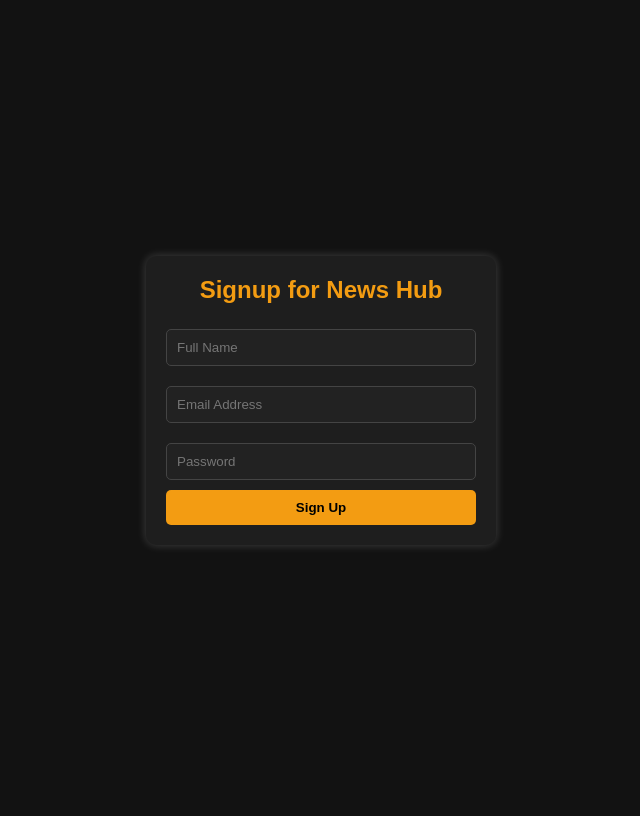
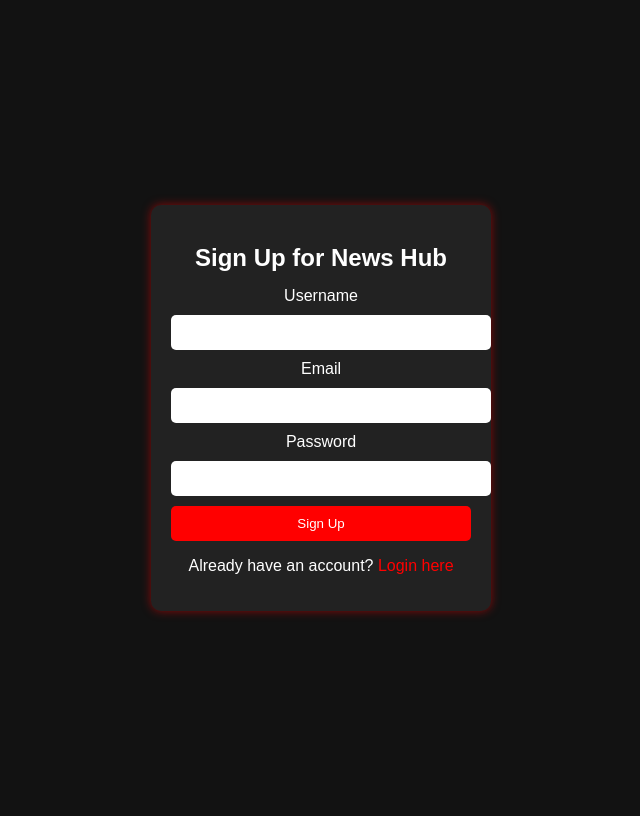
Before and after one commit to gauravnetes/news-hub-webApp, a Django app: page /signup/ in a window 1280 px wide. Shown: the whole page, without its empty margins (319-959 px from the left). Before the commit the page ends 548 px from the top, so only its background shows below. Run offline with Django 5.2, Linux system fonts and the light colour scheme.

Commit message:
everything working --extra features to be added on

```diff
--- /dev/null
+++ b/newsapp/news_api/static/style.css
@@ -0,0 +1,49 @@
+body.dark-theme {
+    background-color: #121212;
+    color: #fff;
+    font-family: Arial, sans-serif;
+    display: flex;
+    justify-content: center;
+    align-items: center;
+    height: 100vh;
+}
+
+.auth-container {
+    background: #222;
+    padding: 20px;
+    border-radius: 10px;
+    box-shadow: 0 0 10px rgba(255, 0, 0, 0.5);
+    width: 300px;
+    text-align: center;
+}
+
+.auth-container h2 {
+    margin-bottom: 15px;
+}
+
+input {
+    width: 100%;
+    padding: 10px;
+    margin: 10px 0;
+    border: none;
+    border-radius: 5px;
+}
+
+.btn-red {
+    background-color: red;
+    color: white;
+    padding: 10px;
+    border: none;
+    width: 100%;
+    border-radius: 5px;
+    cursor: pointer;
+}
+
+.btn-red:hover {
+    background-color: darkred;
+}
+
+a {
+    color: red;
+    text-decoration: none;
+}
--- a/newsapp/news_api/templates/news_api/signup.html
+++ b/newsapp/news_api/templates/news_api/signup.html
@@ -1,104 +1,33 @@
+{% load static %}
+
 <!DOCTYPE html>
 <html lang="en">
 <head>
     <meta charset="UTF-8">
     <meta name="viewport" content="width=device-width, initial-scale=1.0">
     <title>Signup - News Hub</title>
-    <style>
-        * {
-            margin: 0;
-            padding: 0;
-            box-sizing: border-box;
-            font-family: 'Arial', sans-serif;
-        }
+    <link rel="stylesheet" href="{% static 'style.css' %}">
 
-        body {
-            background-color: #121212;
-            color: #ffffff;
-            display: flex;
-            justify-content: center;
-            align-items: center;
-            height: 100vh;
-        }
-
-        .container {
-            background-color: #1E1E1E;
-            padding: 20px;
-            border-radius: 10px;
-            box-shadow: 0px 0px 10px rgba(255, 255, 255, 0.2);
-            text-align: center;
-            width: 350px;
-        }
-
-        h2 {
-            color: #f39c12;
-            margin-bottom: 15px;
-        }
-
-        input {
-            width: 100%;
-            padding: 10px;
-            margin: 10px 0;
-            border: 1px solid #444;
-            background: #222;
-            color: white;
-            border-radius: 5px;
-        }
-
-        button {
-            width: 100%;
-            padding: 10px;
-            background: #f39c12;
-            border: none;
-            color: black;
-            font-weight: bold;
-            cursor: pointer;
-            border-radius: 5px;
-            transition: 0.3s;
-        }
-
-        button:hover {
-            background: #d68910;
-        }
-
-        .login-link {
-            margin-top: 15px;
-            font-size: 14px;
-        }
-
-        .login-link a {
-            color: #f39c12;
-            text-decoration: none;
-        }
-
-        .login-link a:hover {
-            text-decoration: underline;
-        }
-
-        .error {
-            color: red;
-            font-size: 14px;
-            margin-bottom: 10px;
-        }
-    </style>
 </head>
 <body>
-    <div class="container">
-        <h2>Signup for News Hub</h2>
+    <body class="dark-theme">
+        <div class="auth-container">
+            <h2>Sign Up for News Hub</h2>
+            <form action="{% url 'signup' %}" method="POST" name='signup'>
+                {% csrf_token %}
+                <label for="username">Username</label>
+                <input type="text" id="username" name="username" required>
 
-        {% if error %}
-        <p class="error">{{ error }}</p>
-        {% endif %}
+                <label for="email">Email</label>
+                <input type="email" id="email" name="email" required>
 
-        <form action="{% url 'signup' %}" method="POST">
-            {% csrf_token %}
-            <input type="text" name="name" placeholder="Full Name" required>
-            <input type="email" name="email" placeholder="Email Address" required>
-            <input type="password" name="password" placeholder="Password" required>
-            <button type="submit">Sign Up</button>
-        </form>
+                <label for="password">Password</label>
+                <input type="password" id="password" name="password" required>
 
-        <!-- <p class="login-link">Already have an account? <a href="{% url 'login' %}">Login here</a></p> -->
+                <button type="submit" class="btn-red">Sign Up</button>
+            </form>
+
+        <p class="login-link">Already have an account? <a href="{% url 'login' %}">Login here</a></p>
     </div>
 </body>
 </html>
--- a/newsapp/newsapp/settings.py
+++ b/newsapp/newsapp/settings.py
@@ -118,8 +118,10 @@
 # Static files (CSS, JavaScript, Images)
 # https://docs.djangoproject.com/en/5.1/howto/static-files/
 
-STATIC_URL = 'static/'
-
+STATIC_URL = '/static/'
+STATICFILES_DIRS = [
+    os.path.join(BASE_DIR, "static"),
+]
 # Default primary key field type
 # https://docs.djangoproject.com/en/5.1/ref/settings/#default-auto-field
 
```
Also changed, not shown: newsapp/news_api/templates/news_api/login.html (+15 -16 lines), newsapp/db.sqlite3.
